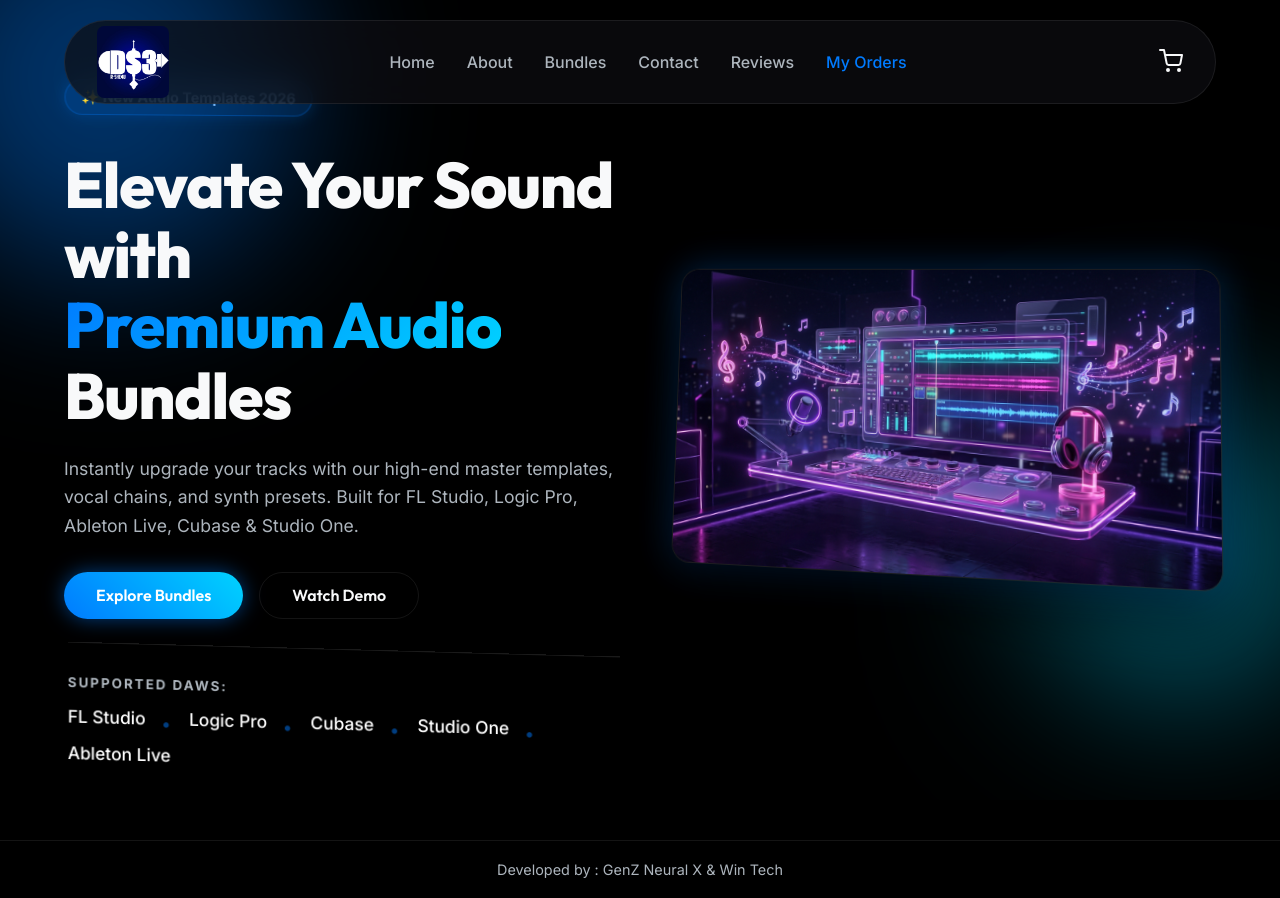
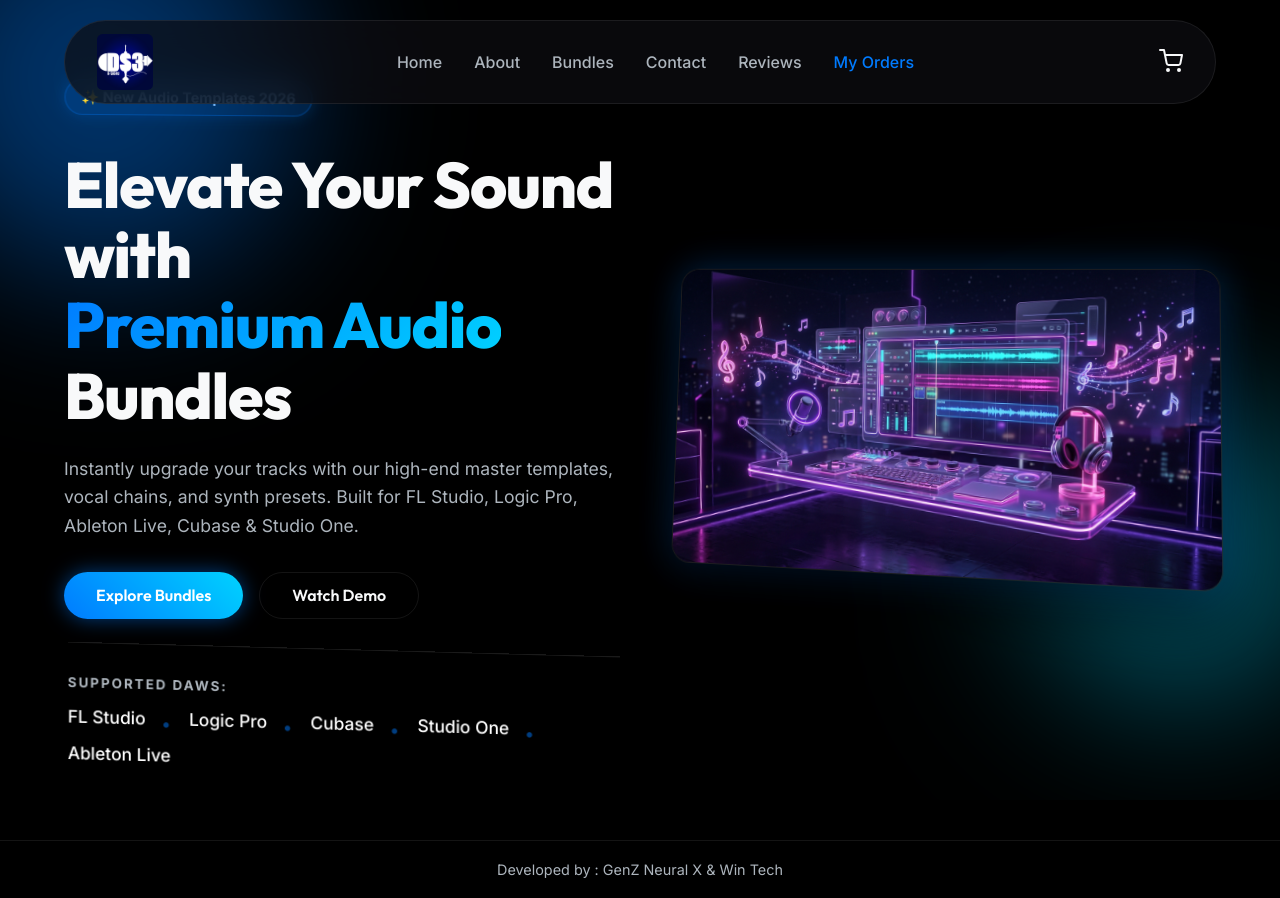
Before and after one commit to ragul-genz/video-editing-, a React (Vite) app: page / in a window 1280 px wide. Built offline with nearby package versions, Linux system fonts and the light colour scheme.

Commit message:
Adjust logo size and spacing

```diff
--- a/src/components/Navbar.jsx
+++ b/src/components/Navbar.jsx
@@ -12,8 +12,8 @@ const Navbar = ({ cartCount = 0, onCartClick }) => {
   return (
     <nav className="navbar glass-panel">
       <div className="nav-container">
-        <Link to="/" className="logo" onClick={closeMenu} style={{ padding: '5px 0' }}>
-          <img src={siteSettings.logoUrl} alt="DS3 Studio Logo" style={{ height: '40px', borderRadius: '4px', transform: 'scale(1.8)', transformOrigin: 'left center' }} />
+        <Link to="/" className="logo" onClick={closeMenu} style={{ padding: '5px 0', marginRight: '15px' }}>
+          <img src={siteSettings.logoUrl} alt="DS3 Studio Logo" style={{ height: '40px', borderRadius: '4px', transform: 'scale(1.4)', transformOrigin: 'left center' }} />
         </Link>
 
         <div className={`menu-toggle ${isMenuOpen ? 'open' : ''}`} onClick={() => setIsMenuOpen(!isMenuOpen)}>
```
